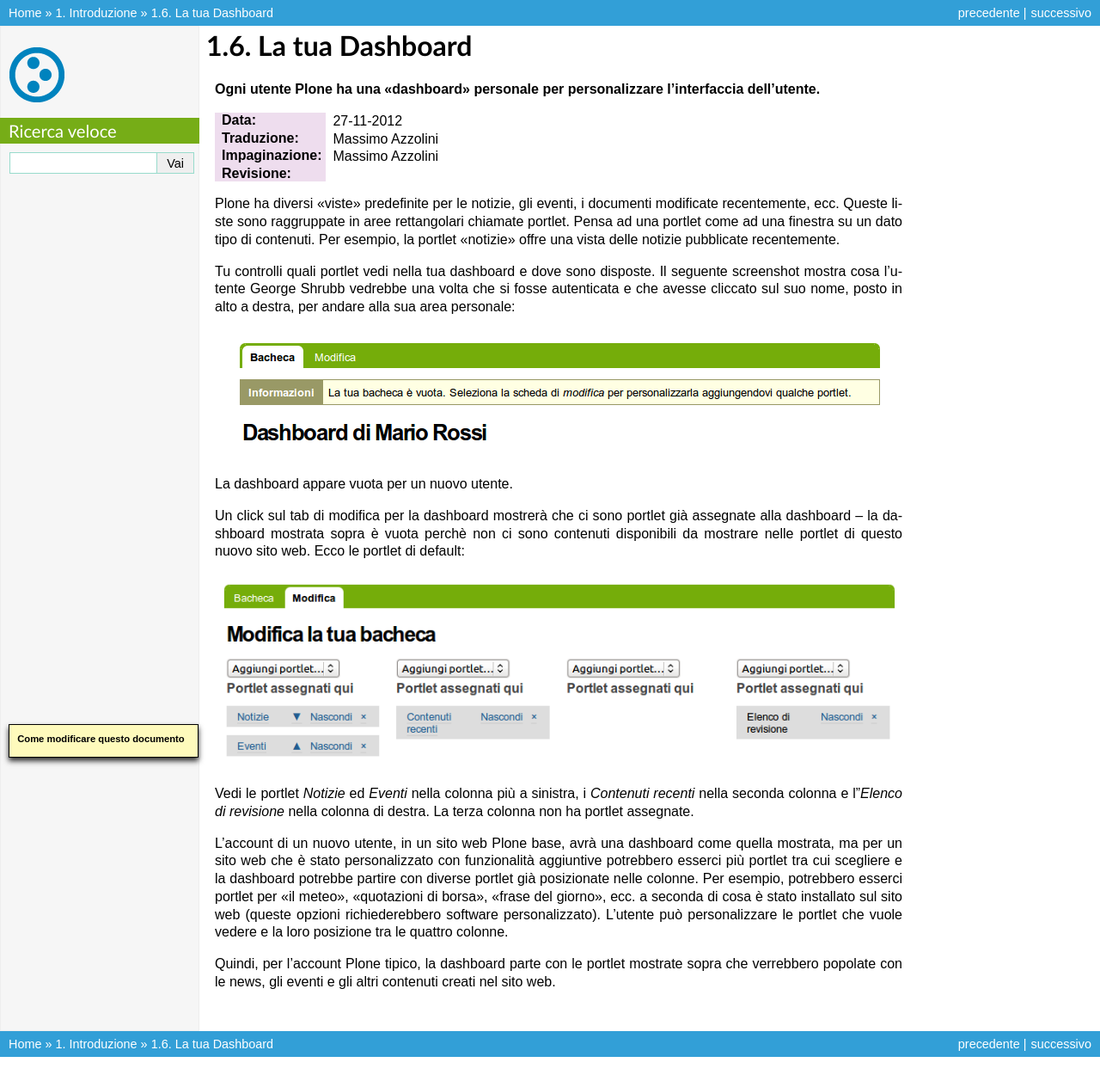
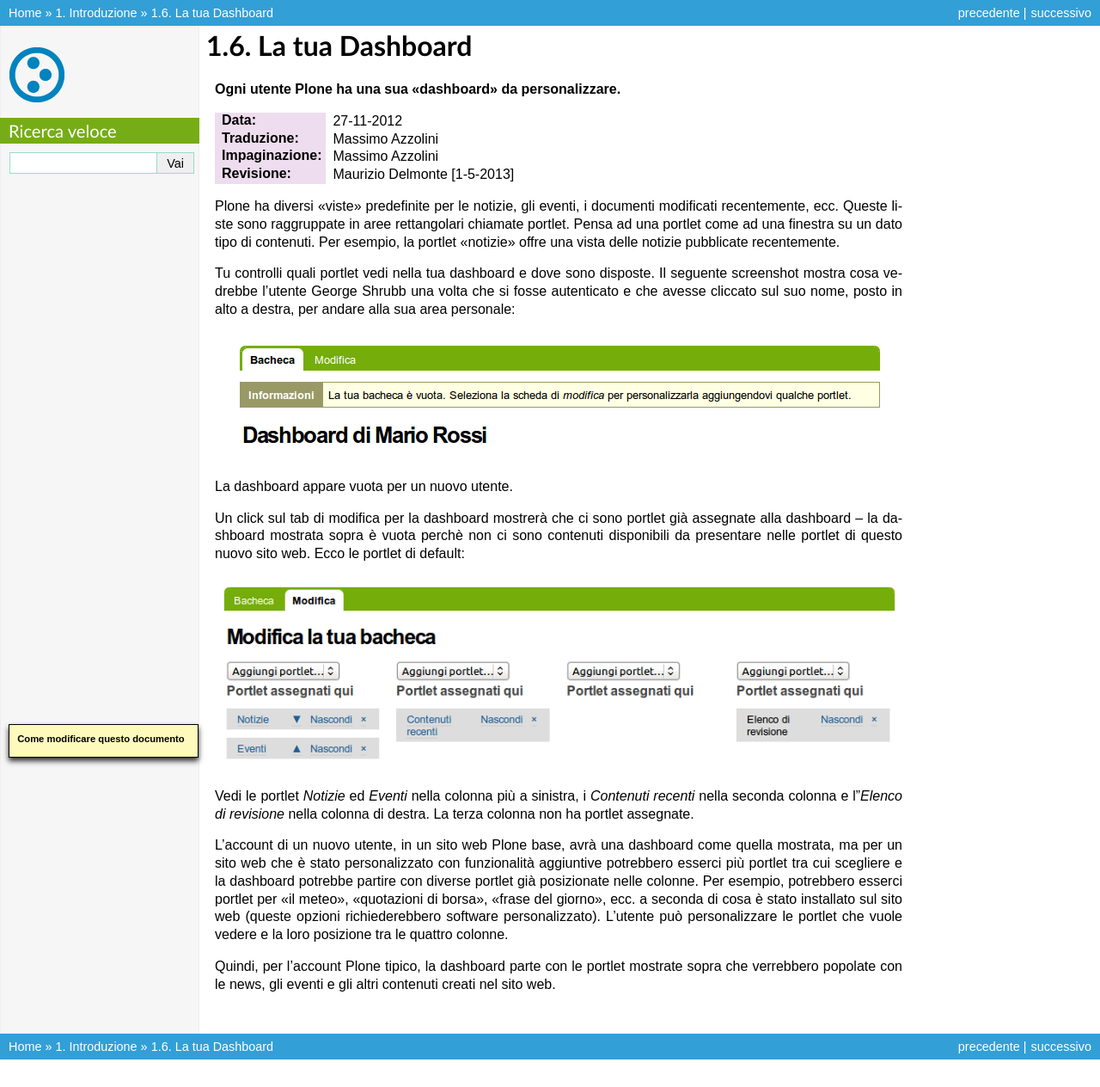
Before and after one commit to plone-it/collective.italiandocumentation, a Sphinx documentation site: the page built from source/introduction/your-dashboard.rst, in a window 1280 px wide. Shown: the whole page at 86% size. Built offline with Sphinx 7.4.7, drawn with Linux system fonts in a browser that asks for light colours; pages that are not in the unit, such as notebooks, are missing from menus.

Commit message:
revisionato.

```diff
--- a/source/introduction/your-dashboard.rst
+++ b/source/introduction/your-dashboard.rst
@@ -1,23 +1,22 @@
 La tua Dashboard
 ===================
 
-**Ogni utente Plone ha una "dashboard" personale per personalizzare
-l'interfaccia dell'utente.**
+**Ogni utente Plone ha una sua "dashboard" da personalizzare.**
 
 :Data: 27-11-2012
 :Traduzione: Massimo Azzolini
 :Impaginazione: Massimo Azzolini
-:Revisione:
+:Revisione:  Maurizio Delmonte [1-5-2013]
 
 Plone ha diversi "viste" predefinite per le notizie, gli eventi,
-i documenti modificate recentemente, ecc. Queste liste sono raggruppate
+i documenti modificati recentemente, ecc. Queste liste sono raggruppate
 in aree rettangolari chiamate portlet. Pensa ad una portlet come ad una
 finestra su un dato tipo di contenuti. Per esempio, la portlet "notizie"
 offre una vista delle notizie pubblicate recentemente.
 
 Tu controlli quali portlet vedi nella tua dashboard e dove sono disposte.
-Il seguente screenshot mostra cosa l'utente George Shrubb vedrebbe una
-volta che si fosse autenticata e che avesse cliccato sul suo nome, posto
+Il seguente screenshot mostra cosa vedrebbe l'utente George Shrubb una
+volta che si fosse autenticato e che avesse cliccato sul suo nome, posto
 in alto a destra, per andare alla sua area personale:
 
 .. figure:: ../_static/dashboard.png
@@ -28,7 +27,7 @@
 
 Un click sul tab di modifica per la dashboard mostrerà che ci sono
 portlet già assegnate alla dashboard -- la dashboard mostrata sopra
-è vuota perchè non ci sono contenuti disponibili da mostrare nelle
+è vuota perchè non ci sono contenuti disponibili da presentare nelle
 portlet di questo nuovo sito web. Ecco le portlet di default:
 
 .. figure:: ../_static/dashboardedit.png
```
